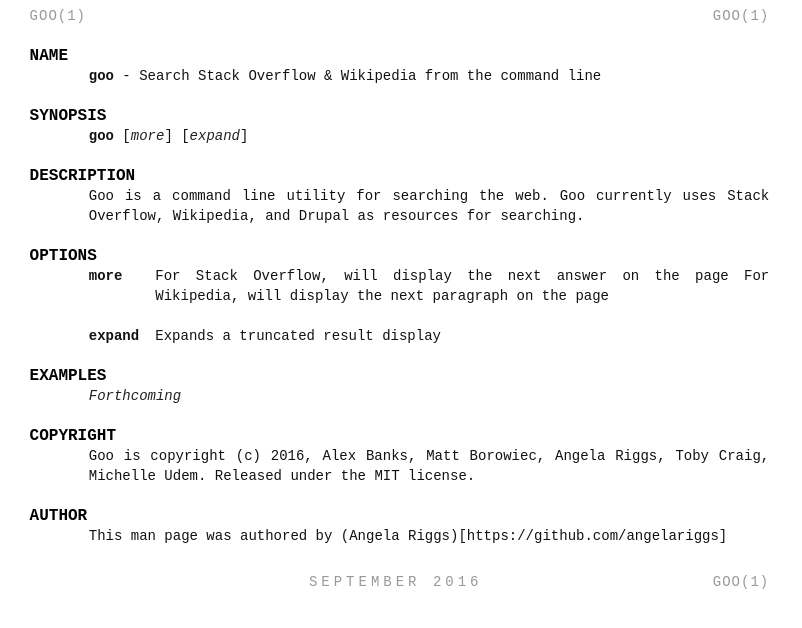
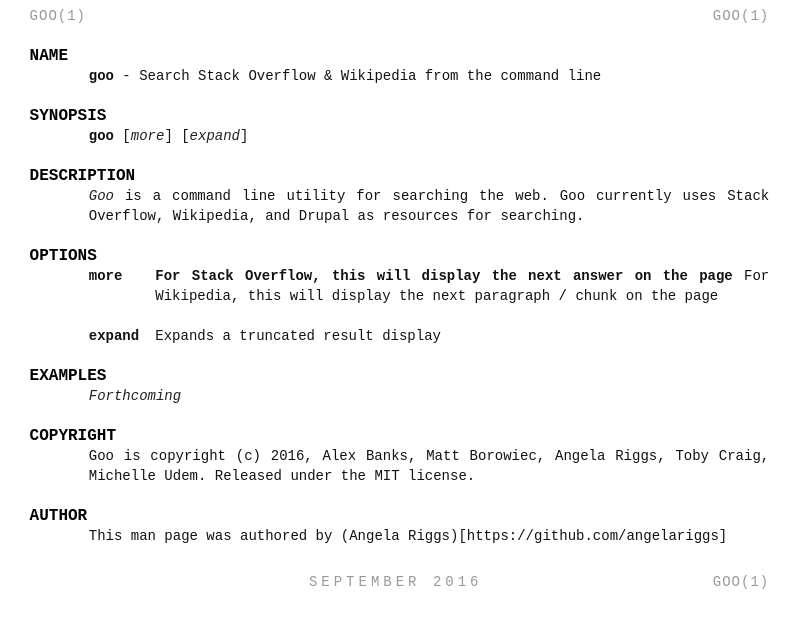
Before and after one commit to angelariggs/goo, a website: page manual/goo.1.html in a window 1280 px wide. Shown: the whole page, without its empty margins (0-802 px from the left). Drawn offline with Linux system fonts and the light colour scheme.

Commit message:
Updated man page because I'm pretty cool like that

```diff
--- a/manual/goo.1.html
+++ b/manual/goo.1.html
@@ -79,13 +79,13 @@
 
 <h2 id="DESCRIPTION">DESCRIPTION</h2>
 
-<p>Goo is a command line utility for searching the web. Goo currently uses Stack Overflow, Wikipedia, and Drupal as resources for searching.</p>
+<p><em>Goo</em> is a command line utility for searching the web. Goo currently uses Stack Overflow, Wikipedia, and Drupal as resources for searching.</p>
 
 <h2 id="OPTIONS">OPTIONS</h2>
 
 <dl>
-<dt class="flush"><code>more</code></dt><dd><p>For Stack Overflow, will display the next answer on the page
-For Wikipedia, will display the next paragraph on the page</p></dd>
+<dt class="flush"><code>more</code></dt><dd><p><strong> For Stack Overflow, this will display the next answer on the page
+</strong> For Wikipedia, this will display the next paragraph / chunk on the page</p></dd>
 <dt class="flush"><code>expand</code></dt><dd><p>Expands a truncated result display</p></dd>
 </dl>
 
```
Also changed, not shown: 2 other files.
